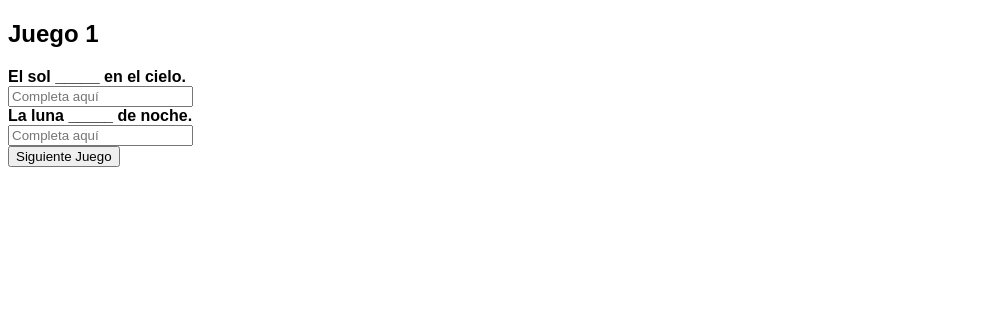
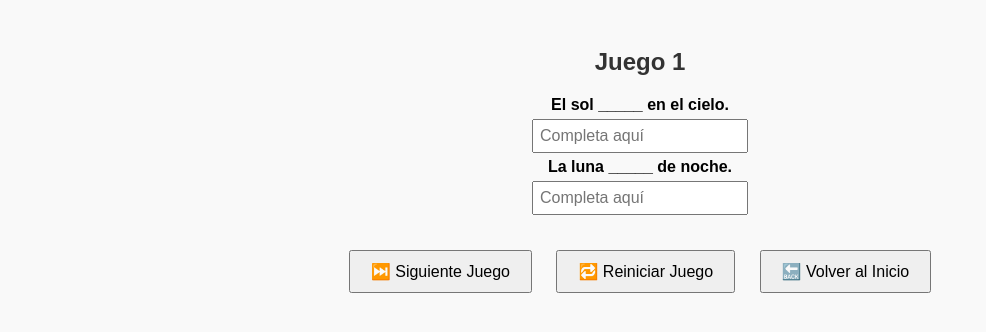
Before and after one commit to DrMurphyUS/PruebaJS, a plain HTML site: page PRACTICANDO/5 proyecto repaso/index.html in a window 1280 px wide. Both pictures are taken after a click on the button "Iniciar". Shown: the whole page, without its empty margins (0-986 px from the left). Drawn offline with Linux system fonts and the light colour scheme; files that its build step writes are made by us from their sources.

Commit message:
Siguiente Juego Reiniciar Juego

```diff
--- a/PRACTICANDO/5 proyecto repaso/index.html
+++ b/PRACTICANDO/5 proyecto repaso/index.html
@@ -2,8 +2,8 @@
 <html lang="es">
 <head>
   <meta charset="UTF-8">
-  <title>Juego de Oraciones</title>
-  <link rel="stylesheet" href="styles.css">
+  <title>Juego de Oraciones Incompletas</title>
+  <link rel="stylesheet" href="style.css">
 </head>
 <body>
   <div id="inicio">
@@ -14,7 +14,11 @@
   <div id="juego" style="display:none;">
     <h2 id="tituloJuego"></h2>
     <div id="preguntasContainer"></div>
-    <button id="siguienteBtn">Siguiente Juego</button>
+    <div class="botones">
+      <button id="siguienteBtn">⏭️ Siguiente Juego</button>
+      <button id="reiniciarBtn">🔁 Reiniciar Juego</button>
+      <button id="volverInicioBtn">🔙 Volver al Inicio</button>
+    </div>
   </div>
 
   <script src="script.js"></script>
--- a/PRACTICANDO/5 proyecto repaso/script.js
+++ b/PRACTICANDO/5 proyecto repaso/script.js
@@ -34,13 +34,21 @@ const juegos = [
   }
 });
 
+document.getElementById("reiniciarBtn").addEventListener("click", () => {
+  cargarJuego();
+});
+
+document.getElementById("volverInicioBtn").addEventListener("click", () => {
+  location.reload();
+});
+
 function cargarJuego() {
   const juego = juegos[juegoActual];
   document.getElementById("tituloJuego").innerText = juego.titulo;
   const contenedor = document.getElementById("preguntasContainer");
   contenedor.innerHTML = "";
 
-    juego.preguntas.forEach((pregunta, index) => {
+  juego.preguntas.forEach((pregunta) => {
     const div = document.createElement("div");
     const input = document.createElement("input");
     input.placeholder = "Completa aquí";
@@ -51,7 +59,7 @@ const juegos = [
         feedback.innerText = "✅ Correcto";
         feedback.className = "correcto";
       } else {
-          feedback.innerText = "❌ Incorrecto";
+        feedback.innerText = `❌ Incorrecto. La respuesta correcta es: ${pregunta.respuesta}`;
         feedback.className = "incorrecto";
       }
     });
--- a/PRACTICANDO/5 proyecto repaso/style.css
+++ b/PRACTICANDO/5 proyecto repaso/style.css
@@ -11,3 +11,43 @@ body {
 
   .correcto { color: green; }
   .incorrecto { color: red; }
+  body {
+    font-family: Arial, sans-serif;
+    text-align: center;
+    padding: 20px;
+    background-color: #f9f9f9;
+  }
+
+  h1, h2 {
+    color: #333;
+  }
+
+  input {
+    padding: 6px;
+    margin: 5px;
+    font-size: 16px;
+    width: 200px;
+  }
+
+  .correcto {
+    color: green;
+    font-weight: bold;
+    margin-left: 10px;
+  }
+
+  .incorrecto {
+    color: red;
+    font-weight: bold;
+    margin-left: 10px;
+  }
+
+  button {
+    margin: 10px;
+    padding: 10px 20px;
+    font-size: 16px;
+    cursor: pointer;
+  }
+
+  .botones {
+    margin-top: 20px;
+  }
```
Lines whose indentation alone changed are shown as unchanged.
